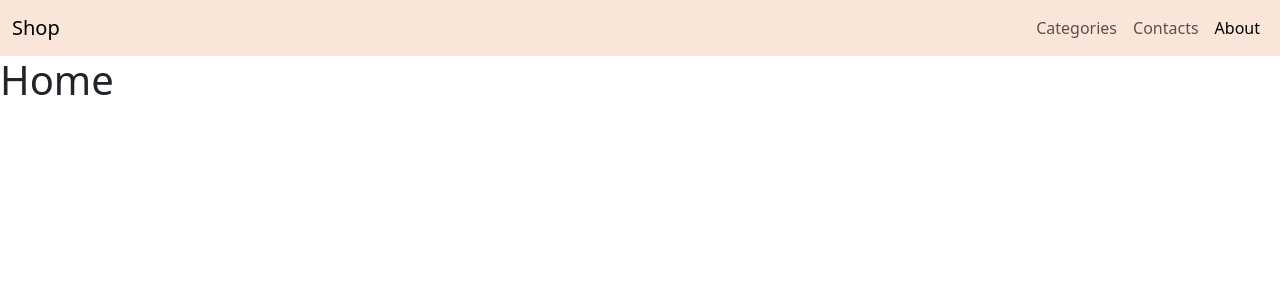
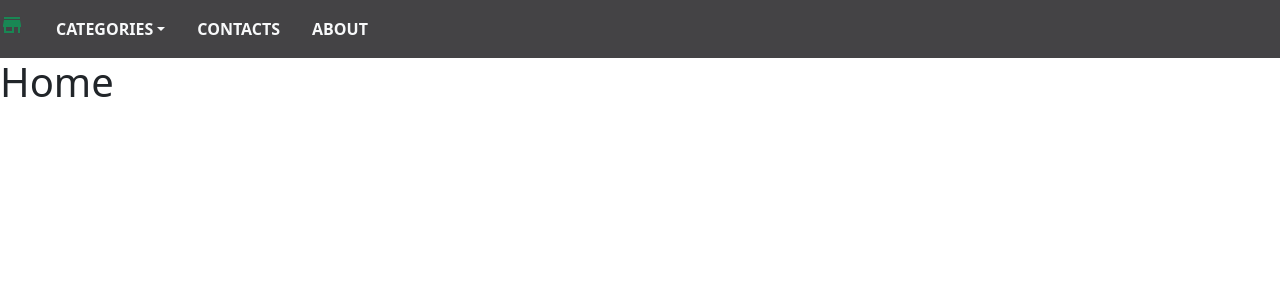
Before and after one commit to TrippyFrenemy/EccomerceWebsite, a Django app: page / in a window 1280 px wide. Shown: the top 300 px of the page. Run offline with Django 4.2, Linux system fonts and the light colour scheme; some libraries are stand-ins or nearby versions.

Commit message:
Create navbar using bootstrap

```diff
--- a/shop/templates/base.html
+++ b/shop/templates/base.html
@@ -4,32 +4,42 @@
     <meta charset="utf-8">
     <meta name="viewport" content="width=device-width, initial-scale=1">
     <title>Shop</title>
+    <link rel="stylesheet" href="https://cdn.jsdelivr.net/npm/bootstrap@4.0.0/dist/css/bootstrap.min.css" integrity="sha384-Gn5384xqQ1aoWXA+058RXPxPg6fy4IWvTNh0E263XmFcJlSAwiGgFAW/dAiS6JXm" crossorigin="anonymous">
+    <link href="https://fonts.googleapis.com/icon?family=Material+Icons" rel="stylesheet">
     <link href="https://cdn.jsdelivr.net/npm/bootstrap@5.3.0-alpha1/dist/css/bootstrap.min.css" rel="stylesheet" integrity="sha384-GLhlTQ8iRABdZLl6O3oVMWSktQOp6b7In1Zl3/Jr59b6EGGoI1aFkw7cmDA6j6gD" crossorigin="anonymous">
+
   </head>
   <body>
-    <!--<header>
-    <a href="{% url 'home' %}">Home</a>
-    <a href="{% url 'about' %}">About</a>
-    </header>-->
     <header>
-  <nav class="navbar sticky-top navbar-expand-lg navbar-light font-italic" style="background-color: #FAE6D8">
-      <div class="container-fluid">
-        <a class="navbar-brand" href="{% url "home" %}">Shop</a>
-        <button class="navbar-toggler" type="button" data-bs-toggle="collapse" data-bs-target="#navbarNavAltMarkup" aria-controls="navbarNavAltMarkup" aria-expanded="false" aria-label="Toggle navigation">
-          <span class="navbar-toggler-icon"></span>
-        </button>
-        <div class="collapse navbar-collapse" id="navbarNavAltMarkup">
-          <div class="navbar-nav ms-auto">
-            <a class="nav-link" href="">Categories</a>
-            <a class="nav-link" href="">Contacts</a>
-            <a class="nav-link active" href="{% url "about" %}">About</a>
-          </div>
-        </div>
-      </div>
-  </nav>
-</header>
+        <nav class="navbar sticky-top navbar-expand-lg navbar-light" style="background-color: #444345">
+            <a class="navbar-brand" href="{% url "home"%}"><i class="material-icons text-success md-48">store</i></a>
+            <div class="collapse navbar-collapse">
+                <ul class="navbar-nav mr-auto">
+                    <li class="nav-item dropdown">
+                        <a class="nav-link text-light text-uppercase font-weight-bold px-3 dropdown-toggle" id="navbarDropdown" role="button" data-toggle="dropdown" aria-haspopup="true" aria-expanded="false" href="">Categories</a>
+                        <div class="dropdown-menu" aria-labelledby="navbarDropdown">
+                            <a class="dropdown-item" href="">Category 1</a>
+                            <a class="dropdown-item" href="">Category 2</a>
+                            <a class="dropdown-item" href="">Category 3</a>
+                            <a class="dropdown-item" href="">Category 4</a>
+                            <a class="dropdown-item" href="">Category 5</a>
+                        </div>
+                    </li>
+                    <li class="nav-item">
+                        <a class="nav-link text-light text-uppercase font-weight-bold px-3" href="">Contacts</a>
+                    </li>
+                    <li class="nav-item">
+                        <a class="nav-link text-light text-uppercase font-weight-bold px-3" href="{% url "about" %}">About</a>
+                    </li>
+                </ul>
+            </div>
+        </nav>
+    </header>
     {% block content %}
     {% endblock %}
-    <script src="https://cdn.jsdelivr.net/npm/bootstrap@5.3.0-alpha1/dist/js/bootstrap.bundle.min.js" integrity="sha384-w76AqPfDkMBDXo30jS1Sgez6pr3x5MlQ1ZAGC+nuZB+EYdgRZgiwxhTBTkF7CXvN" crossorigin="anonymous"></script>
+        <script src="/docs/5.3/dist/js/bootstrap.bundle.min.js" integrity="sha384-w76AqPfDkMBDXo30jS1Sgez6pr3x5MlQ1ZAGC+nuZB+EYdgRZgiwxhTBTkF7CXvN" crossorigin="anonymous"></script>
+        <script src="https://code.jquery.com/jquery-3.2.1.slim.min.js" integrity="sha384-KJ3o2DKtIkvYIK3UENzmM7KCkRr/rE9/Qpg6aAZGJwFDMVNA/GpGFF93hXpG5KkN" crossorigin="anonymous"></script>
+        <script src="https://cdn.jsdelivr.net/npm/popper.js@1.12.9/dist/umd/popper.min.js" integrity="sha384-ApNbgh9B+Y1QKtv3Rn7W3mgPxhU9K/ScQsAP7hUibX39j7fakFPskvXusvfa0b4Q" crossorigin="anonymous"></script>
+        <script src="https://cdn.jsdelivr.net/npm/bootstrap@4.0.0/dist/js/bootstrap.min.js" integrity="sha384-JZR6Spejh4U02d8jOt6vLEHfe/JQGiRRSQQxSfFWpi1MquVdAyjUar5+76PVCmYl" crossorigin="anonymous"></script>
   </body>
 </html>
```
